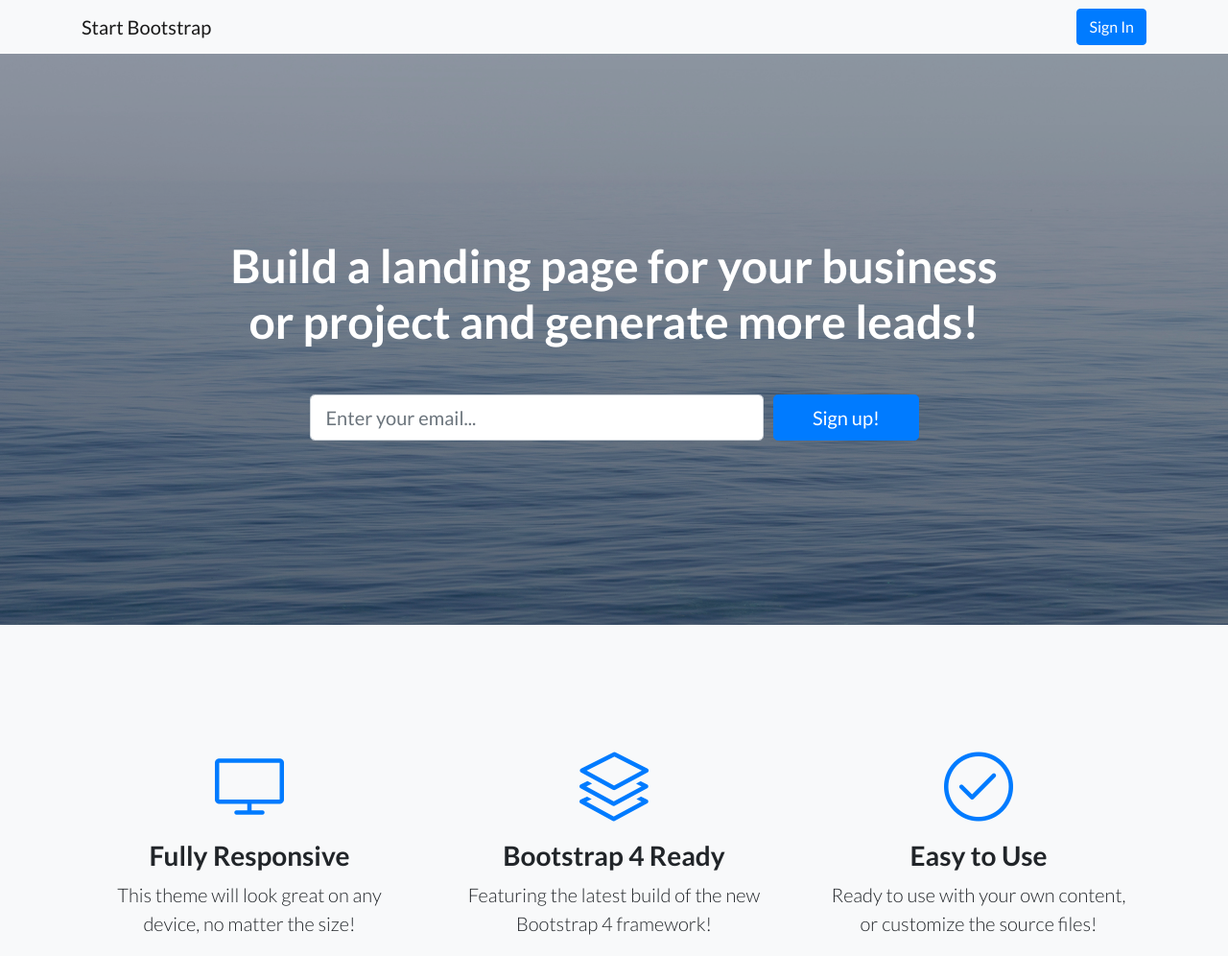
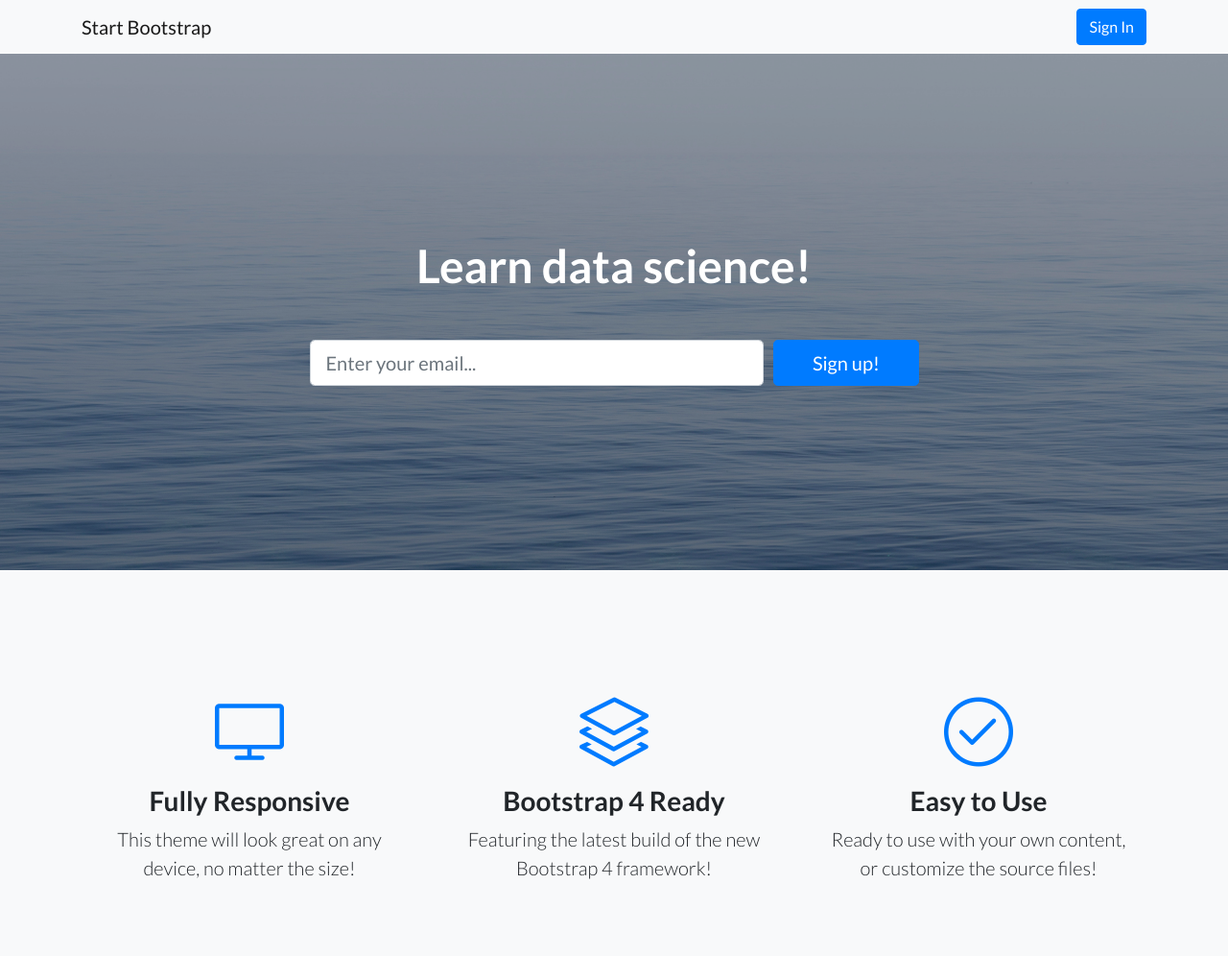
Before and after one commit to metalogica/bootstrap-landing, a website: page index.html in a window 1280 px wide. Shown: the top 996 px of the page at 96% size. Drawn offline with Linux system fonts and the light colour scheme.

Commit message:
modified homepage text

```diff
--- a/index.html
+++ b/index.html
@@ -39,7 +39,7 @@
     <div class="container">
       <div class="row">
         <div class="col-xl-9 mx-auto">
-          <h1 class="mb-5">Build a landing page for your business or project and generate more leads!</h1>
+          <h1 class="mb-5">Learn data science!</h1>
         </div>
         <div class="col-md-10 col-lg-8 col-xl-7 mx-auto">
           <form>
```
